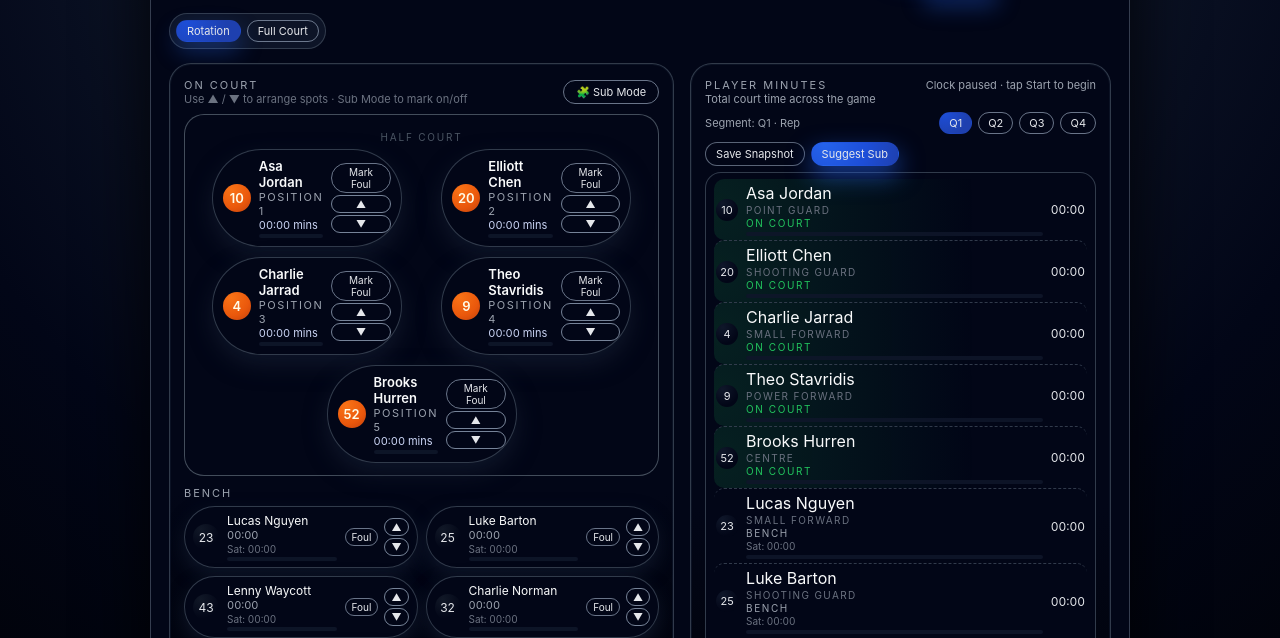
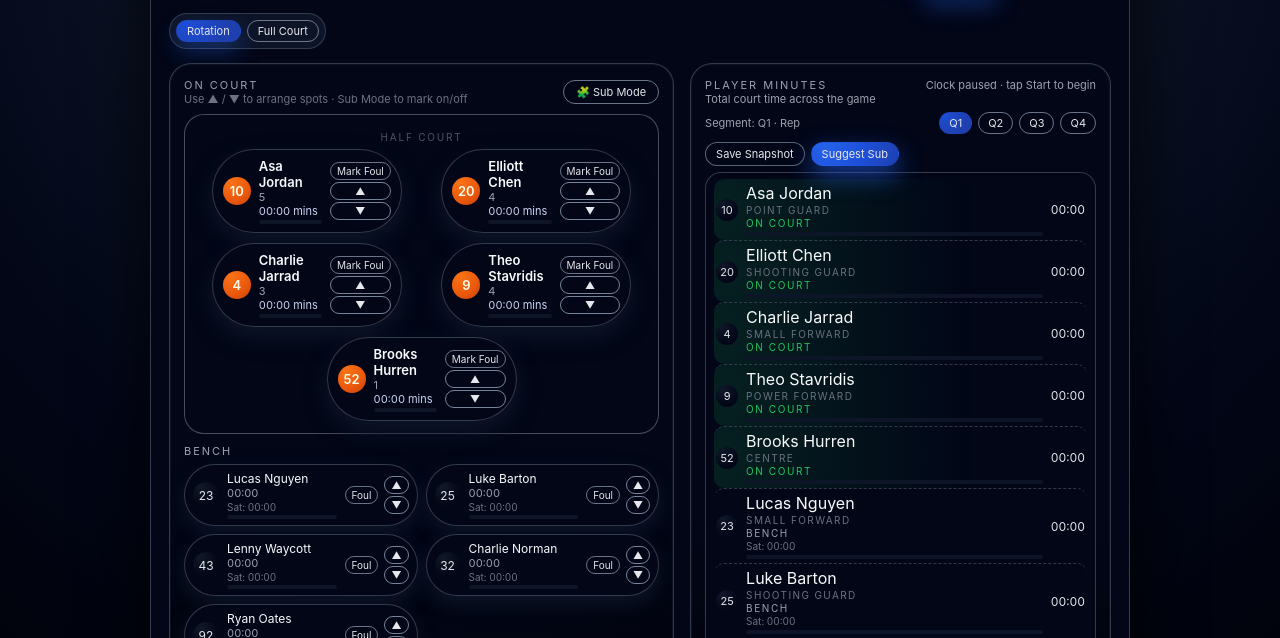
Before and after one commit to Huzzbet/Assistant-Coach, a plain HTML site: page index.html in a window 1280 px wide. Shown: the part 162-800 px from the top of the page. Drawn offline with Linux system fonts and the light colour scheme.

Commit message:
Simplify court position labels and number from bottom up

```diff
--- a/index.html
+++ b/index.html
@@ -1850,7 +1850,7 @@ function clearSavedState() {
       meta.className = 'player-meta';
       meta.innerHTML = `
         <div class="player-name">${p.name}</div>
-        <div class="player-role">Position ${courtPosition}</div>
+        <div class="player-role">${courtPosition}</div>
         <div class="player-mins">${formatTime(state.minutes[id])} mins</div>
         ${fatigueBarHTML(id)}
       `;
@@ -1892,9 +1892,9 @@ function clearSavedState() {
 
       const ids = state.onCourt;
 
-      [0, 1].forEach(index => ids[index] != null && top.appendChild(createCourtChip(ids[index], index + 1)));
+      [0, 1].forEach(index => ids[index] != null && top.appendChild(createCourtChip(ids[index], 5 - index)));
       [2, 3].forEach(index => ids[index] != null && mid.appendChild(createCourtChip(ids[index], index + 1)));
-      if (ids[4] != null) bot.appendChild(createCourtChip(ids[4], 5));
+      if (ids[4] != null) bot.appendChild(createCourtChip(ids[4], 1));
     }
 
     function renderBench() {
@@ -2127,7 +2127,7 @@ function clearSavedState() {
         const p = findPlayer(id);
         if (!p) return;
 
-        const courtPosition = index + 1;
+        const courtPosition = 5 - index;
         const pos = state.fullCourtPositions[id] || { x: 50, y: 50 };
 
         const marker = document.createElement('div');
@@ -2139,7 +2139,7 @@ function clearSavedState() {
 
         marker.innerHTML = `
           <div class="court-player-number">${p.number}</div>
-          <div class="court-player-role">Position ${courtPosition}</div>
+          <div class="court-player-role">${courtPosition}</div>
           <div class="court-player-name">${p.name.split(' ')[0]}</div>
         `;
 
```
